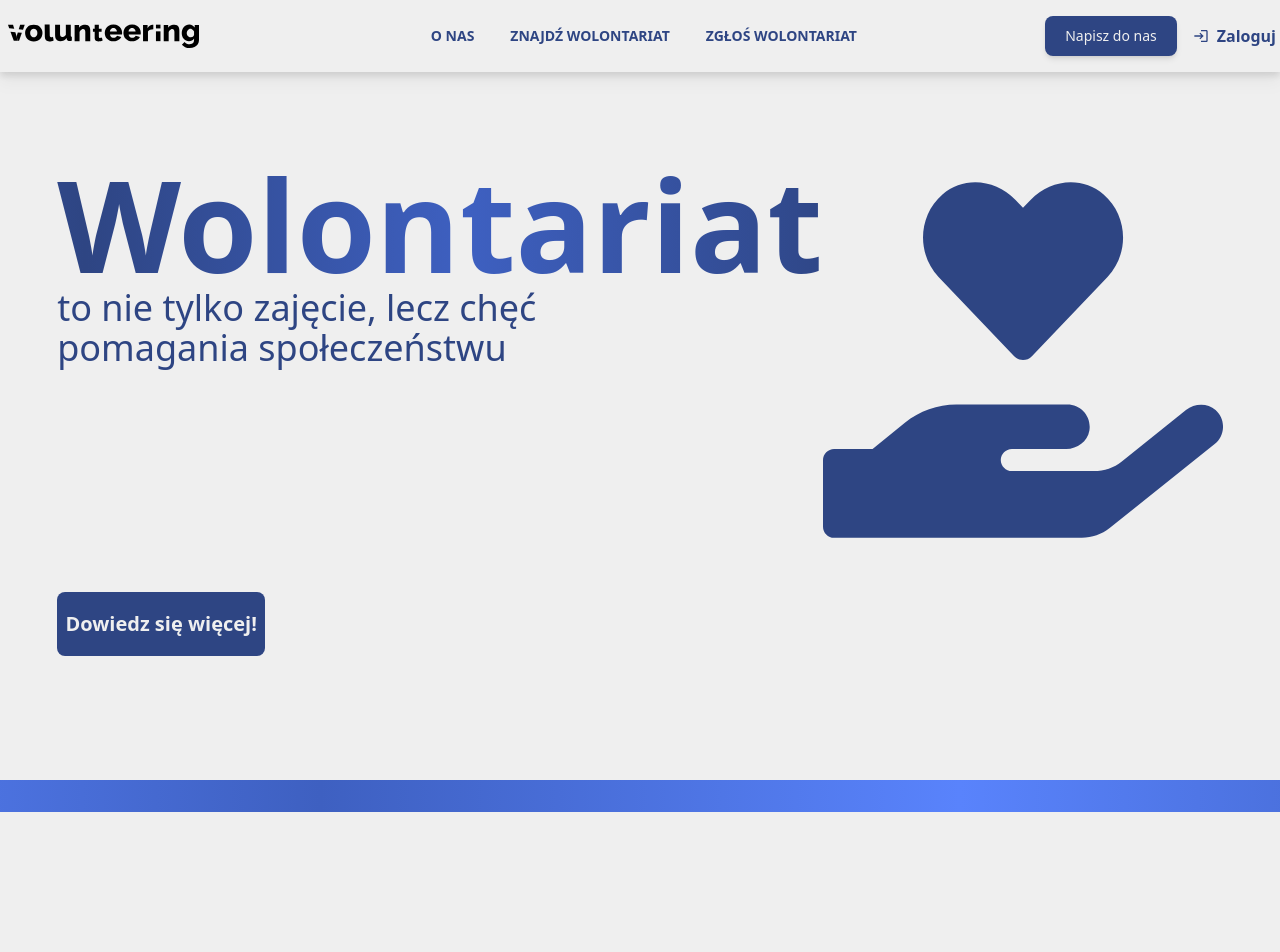
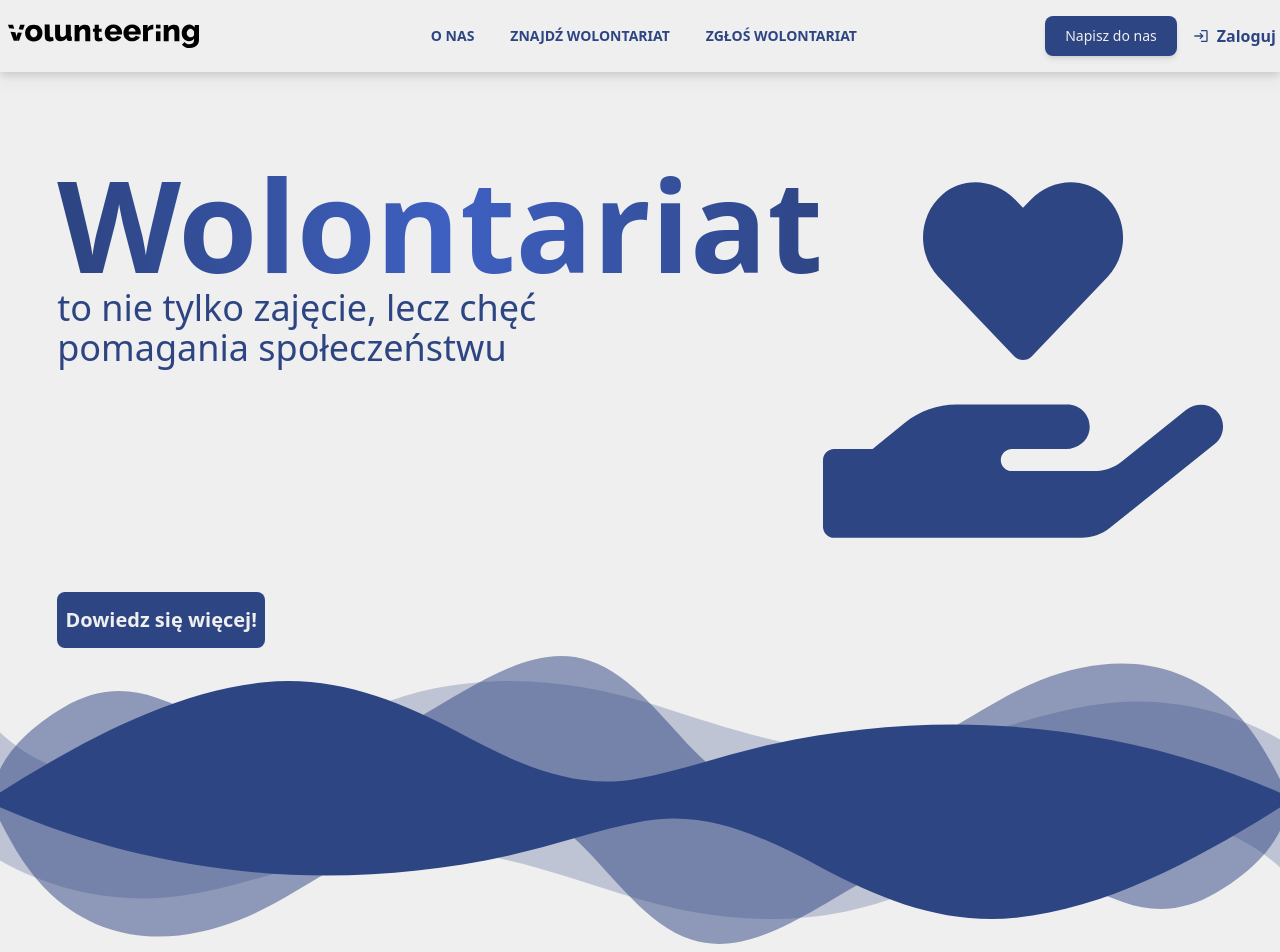
Before and after one commit to style77/volunteering, a Next.js app: page / in a window 1280 px wide. Shown: the top 952 px of the page. Built offline with nearby package versions, Linux system fonts and the light colour scheme; no server answers; what tailwindcss-font-inter would draw is missing.

Commit message:
doodano falke

```diff
--- a/components/modals/volunteeringAnnoucement.tsx
+++ b/components/modals/volunteeringAnnoucement.tsx
@@ -44,6 +44,7 @@
   phone,
   user,
 }: Props) => {
+  const { isLoggedIn } = useAuth()
   const modal = useRef<HTMLDivElement>(null);
   const backdrop = useRef<HTMLDivElement>(null);
 
@@ -219,11 +220,27 @@
               isSelected={notification}
               handleEvent={handleNotifications}
             />
-            <Tooltip text="sad" message={`Dane kontaktowe:\nAdres e-mail: ${email}\nNumer telefonu: ${phone}`}>
-              <div className="rounded-full bg-white text-4xl p-2 transition ease-in-out hover:scale-110 duration-300">
-                <MdChatBubbleOutline />
-              </div>
-            </Tooltip>
+            {isLoggedIn ? (
+              <Tooltip
+                text=""
+                message={`Dane kontaktowe\n📨: ${
+                  email || "Brak danych"
+                }\n📞: ${phone || "Brak danych"}`}
+              >
+                <div className="rounded-full bg-white text-4xl p-2 transition ease-in-out hover:scale-110 duration-300">
+                  <MdChatBubbleOutline />
+                </div>
+              </Tooltip>
+            ) : (
+              <Tooltip
+                text=""
+                message="Zaloguj się, aby zobaczyć dane kontaktowe"
+              >
+                <div className="rounded-full bg-white text-4xl p-2 transition ease-in-out hover:scale-110 duration-300">
+                  <MdChatBubbleOutline />
+                </div>
+              </Tooltip>
+            )}
           </div>
         </div>
       </div>
--- a/components/tooltip.tsx
+++ b/components/tooltip.tsx
@@ -14,8 +14,8 @@
         <div className="relative flex flex-col items-center group">
             {children}
             <div className="absolute bottom-36 flex flex-col items-center group-hover:opacity-100 opacity-0 transition cursor-default select-none">
-                <span className="absolute w-32 h-20 z-10 p-2 text-xs text-white whitespace-no-wrap bg-main-color-2 shadow-lg rounded-md">{message}</span>
-                <div className="w-3 h-3 mt-[4.5rem] absolute rotate-45 bg-main-color-2"></div>
+                <span className="absolute w-48 z-10 px-2 py-1 text-sm text-white whitespace-no-wrap bg-main-color-2 shadow-lg rounded-md whitespace-pre-wrap">{message}</span>
+                <div className="w-3 h-3 mt-[3.9rem] absolute rotate-45 bg-main-color-2"></div>
             </div>
         </div>
     </>
--- a/pages/index.tsx
+++ b/pages/index.tsx
@@ -55,7 +55,7 @@
         <title>Volunteering - Zacznij pomagać razem z nami!</title>
       </Head>
       <main className="flex min-h-screen flex-col py-2">
-        <div className="flex flex-col">
+        <section className="flex flex-col">
           <div className="flex flex-row gap-42 2xl:gap-48 mt-20 justify-center">
             <div className="h-screen">
               <div className="flex flex-col">
@@ -83,7 +83,7 @@
                     className="xl:w-full xl:h-full delay-500 duration-700 transform opacity-0 transition-all translate-y-12 ease-out"
                     data-replace='{ "translate-y-12": "translate-y-0", "opacity-0": "opacity-100" }'
                   >
-                    <button className="h-16 w-52 text-xl relative font-semibold font-inter bg-main-color hover:bg-main-color-2 transition text-background-color rounded-lg">
+                    <button className="h-14 w-48 text-md xl:h-18 xl:w-52 xl:text-xl relative font-semibold font-inter bottom-20 xl:bottom-0 bg-main-color hover:bg-main-color-2 transition text-background-color rounded-lg">
                       Dowiedz się więcej!
                     </button>
                   </a>
@@ -94,8 +94,9 @@
               <FaHandHoldingHeart className="flex text-8xl xl:text-[25rem] -z-[1] text-main-color" />
             </div>
           </div>
-        </div>
+        </section>
 
+        <section className="mt-10 xl:mt-0">
           <div className="ml-10 select-none" id="what-is-volunteering">
             <h2
               className="text-main-color text-5xl xl:text-6xl font-bold duration-700 transform opacity-0 transition-all translate-y-12 ease-out"
@@ -107,7 +108,6 @@
               </span>
             </h2>
           </div>
-
           <div className="flex flex-col md:flex-row lg:flex-row xl:flex-row text-main-color gap-20 xl:gap-48 font-inter my-10 w-full justify-center xl:items-center px-10 select-none">
             <div className="flex flex-col">
               <div className="flex flex-row xl:justify-items-start justify-items-center">
@@ -151,8 +151,8 @@
                 className="font-regular text-lg delay-[400ms] duration-700 transform opacity-0 transition-all translate-y-12 ease-out"
                 data-replace='{ "translate-y-12": "translate-y-0", "opacity-0": "opacity-100" }'
               >
-              Szukający jak i wystawiający się mają dostęp <br /> do informacji
-              dot. doświadczenia wolontariusza.
+                Szukający jak i wystawiający się mają dostęp <br /> do
+                informacji dot. doświadczenia wolontariusza.
               </p>
             </div>
             <div className="flex flex-col">
@@ -178,8 +178,9 @@
               </p>
             </div>
           </div>
-
-        <div className="py-40 select-none">
+        </section>
+        <section className="mt-10 xl:mt-0">
+          <div className="select-none">
             <div className="ml-10">
               <h2
                 className="text-main-color text-6xl font-bold delay-700 duration-700 transform opacity-0 transition-all translate-y-12 ease-out"
@@ -240,11 +241,58 @@
               </div>
             </div>
           </div>
+        </section>
       </main>
-      <div
+      {/* <div
         className="hidden xl:block w-full h-8 absolute  -bottom-3 bg-gradient-to-r from-main-color-2 via-main-color-3 to-main-color-2"
         style={{ backgroundPosition: "20rem 0" }}
-      ></div>
+      ></div> */}
+      <div className="custom-shape-divider-bottom-1666200219 z-1">
+        <svg
+          data-name="Layer 1"
+          xmlns="http://www.w3.org/2000/svg"
+          viewBox="0 0 1200 120"
+          preserveAspectRatio="none"
+        >
+          <path
+            d="M0,0V46.29c47.79,22.2,103.59,32.17,158,28,70.36-5.37,136.33-33.31,206.8-37.5C438.64,32.43,512.34,53.67,583,72.05c69.27,18,138.3,24.88,209.4,13.08,36.15-6,69.85-17.84,104.45-29.34C989.49,25,1113-14.29,1200,52.47V0Z"
+            opacity=".25"
+            className="shape-fill"
+          ></path>
+          <path
+            d="M0,0V15.81C13,36.92,27.64,56.86,47.69,72.05,99.41,111.27,165,111,224.58,91.58c31.15-10.15,60.09-26.07,89.67-39.8,40.92-19,84.73-46,130.83-49.67,36.26-2.85,70.9,9.42,98.6,31.56,31.77,25.39,62.32,62,103.63,73,40.44,10.79,81.35-6.69,119.13-24.28s75.16-39,116.92-43.05c59.73-5.85,113.28,22.88,168.9,38.84,30.2,8.66,59,6.17,87.09-7.5,22.43-10.89,48-26.93,60.65-49.24V0Z"
+            opacity=".5"
+            className="shape-fill"
+          ></path>
+          <path
+            d="M0,0V5.63C149.93,59,314.09,71.32,475.83,42.57c43-7.64,84.23-20.12,127.61-26.46,59-8.63,112.48,12.24,165.56,35.4C827.93,77.22,886,95.24,951.2,90c86.53-7,172.46-45.71,248.8-84.81V0Z"
+            className="shape-fill"
+          ></path>
+        </svg>
+      </div>
+      <div className="custom-shape-divider-top-1666200276 mt-[100vh] z-1">
+        <svg
+          data-name="Layer 1"
+          xmlns="http://www.w3.org/2000/svg"
+          viewBox="0 0 1200 120"
+          preserveAspectRatio="none"
+        >
+          <path
+            d="M0,0V46.29c47.79,22.2,103.59,32.17,158,28,70.36-5.37,136.33-33.31,206.8-37.5C438.64,32.43,512.34,53.67,583,72.05c69.27,18,138.3,24.88,209.4,13.08,36.15-6,69.85-17.84,104.45-29.34C989.49,25,1113-14.29,1200,52.47V0Z"
+            opacity=".25"
+            className="shape-fill"
+          ></path>
+          <path
+            d="M0,0V15.81C13,36.92,27.64,56.86,47.69,72.05,99.41,111.27,165,111,224.58,91.58c31.15-10.15,60.09-26.07,89.67-39.8,40.92-19,84.73-46,130.83-49.67,36.26-2.85,70.9,9.42,98.6,31.56,31.77,25.39,62.32,62,103.63,73,40.44,10.79,81.35-6.69,119.13-24.28s75.16-39,116.92-43.05c59.73-5.85,113.28,22.88,168.9,38.84,30.2,8.66,59,6.17,87.09-7.5,22.43-10.89,48-26.93,60.65-49.24V0Z"
+            opacity=".5"
+            className="shape-fill"
+          ></path>
+          <path
+            d="M0,0V5.63C149.93,59,314.09,71.32,475.83,42.57c43-7.64,84.23-20.12,127.61-26.46,59-8.63,112.48,12.24,165.56,35.4C827.93,77.22,886,95.24,951.2,90c86.53-7,172.46-45.71,248.8-84.81V0Z"
+            className="shape-fill"
+          ></path>
+        </svg>
+      </div>
     </>
   );
 };
--- a/pages/volunteering.tsx
+++ b/pages/volunteering.tsx
@@ -152,11 +152,11 @@
                   }
                   volunteeringImage={selectedVolunteeringData.image}
                   isFavorite={
-                    user.notifications?.includes(selectedVolunteeringData.id) ||
+                    user?.favorites?.includes(selectedVolunteeringData.id) ||
                     false
                   }
                   isNotifications={
-                    user.notifications?.includes(selectedVolunteeringData.id) ||
+                    user?.notifications?.includes(selectedVolunteeringData.id) ||
                     false
                   }
                   description={selectedVolunteeringData.description}
@@ -205,11 +205,11 @@
                       <>
                         <CardEvents
                           isFavorite={
-                            user.favorites.includes(volunteeringData.id) ||
+                            user?.favorites?.includes(volunteeringData.id) ||
                             false
                           }
                           isNotifications={
-                            user.notifications.includes(volunteeringData.id) ||
+                            user?.notifications?.includes(volunteeringData.id) ||
                             false
                           }
                           volunteeringData={volunteeringData}
--- a/styles/globals.css
+++ b/styles/globals.css
@@ -5,3 +5,44 @@
 html {
     scroll-behavior: smooth;
 }
+
+.custom-shape-divider-bottom-1666200219 {
+    position: absolute;
+    bottom: 0;
+    left: 0;
+    width: 100%;
+    overflow: hidden;
+    line-height: 0;
+    transform: rotate(180deg);
+}
+
+.custom-shape-divider-bottom-1666200219 svg {
+    position: relative;
+    display: block;
+    width: calc(100% + 1.3px);
+    height: 157px;
+}
+
+.custom-shape-divider-bottom-1666200219 .shape-fill {
+    fill: #2E4583;
+}
+
+.custom-shape-divider-top-1666200276 {
+    position: absolute;
+    top: 0;
+    left: 0;
+    width: 100%;
+    overflow: hidden;
+    line-height: 0;
+}
+
+.custom-shape-divider-top-1666200276 svg {
+    position: relative;
+    display: block;
+    width: calc(100% + 1.3px);
+    height: 157px;
+}
+
+.custom-shape-divider-top-1666200276 .shape-fill {
+    fill: #2E4583;
+}
```
Lines whose indentation alone changed are shown as unchanged.
